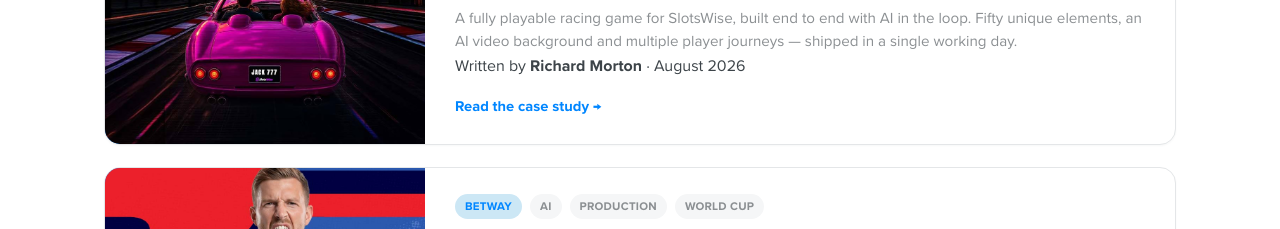
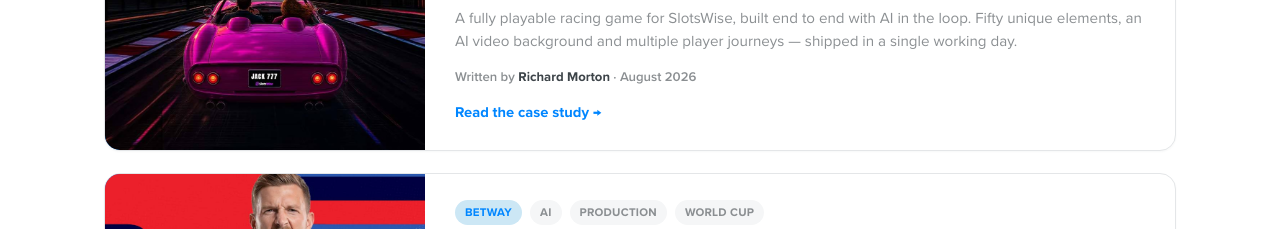
Before and after one commit to tommurch25/CreativeTeam, a plain HTML site: page showcase.html in a window 1280 px wide. Shown: the part 511-740 px from the top of the page. Drawn offline with Linux system fonts and the light colour scheme.

Commit message:
Add files via upload

```diff
--- a/assets/styles.css
+++ b/assets/styles.css
@@ -403,7 +403,9 @@ main.banded { padding: 0; }
 .sc-tag.brand { background: var(--quantum-blue-20); color: var(--quantum-blue); }
 .sc-title { font-family: var(--font-display); font-weight: 800; font-size: 1.4rem; letter-spacing: -0.02em; line-height: 1.15; color: var(--chrome-dark); margin-bottom: 10px; }
 .sc-sum { color: var(--muted); font-size: 0.95rem; line-height: 1.55; }
-.sc-cta { margin-top: 18px; font-weight: 700; font-size: 0.92rem; color: var(--quantum-blue); transition: transform .18s ease; }
+.sc-by { margin-top: 14px; font-size: 0.82rem; font-weight: 600; color: var(--muted); }
+.sc-by strong { color: var(--chrome-dark); font-weight: 700; }
+.sc-cta { margin-top: 14px; font-weight: 700; font-size: 0.92rem; color: var(--quantum-blue); transition: transform .18s ease; }
 .sc-row:hover .sc-cta { transform: translateX(4px); }
 @media (max-width: 760px) { .sc-row { flex-direction: column; } .sc-cover { width: 100%; min-height: 0; aspect-ratio: 16 / 9; } }
 
@@ -554,7 +556,7 @@ a.viewlink { color: var(--quantum-blue); font-weight: 600; }
 a.viewlink:hover { text-decoration: underline; }
 
 /* ---------- Delivered filter ---------- */
-.dfilter { margin-bottom: 18px; }
+.dfilter { margin-bottom: 18px; position: relative; z-index: 40; }
 .dfilter-bar { display: flex; flex-wrap: wrap; gap: 10px; align-items: center; }
 
 .search { display: flex; align-items: center; gap: 9px; flex: 1 1 240px; min-width: 220px; max-width: 380px; height: 42px; padding: 0 14px; border: 1px solid var(--line); border-radius: 10px; background: var(--white); }
```
